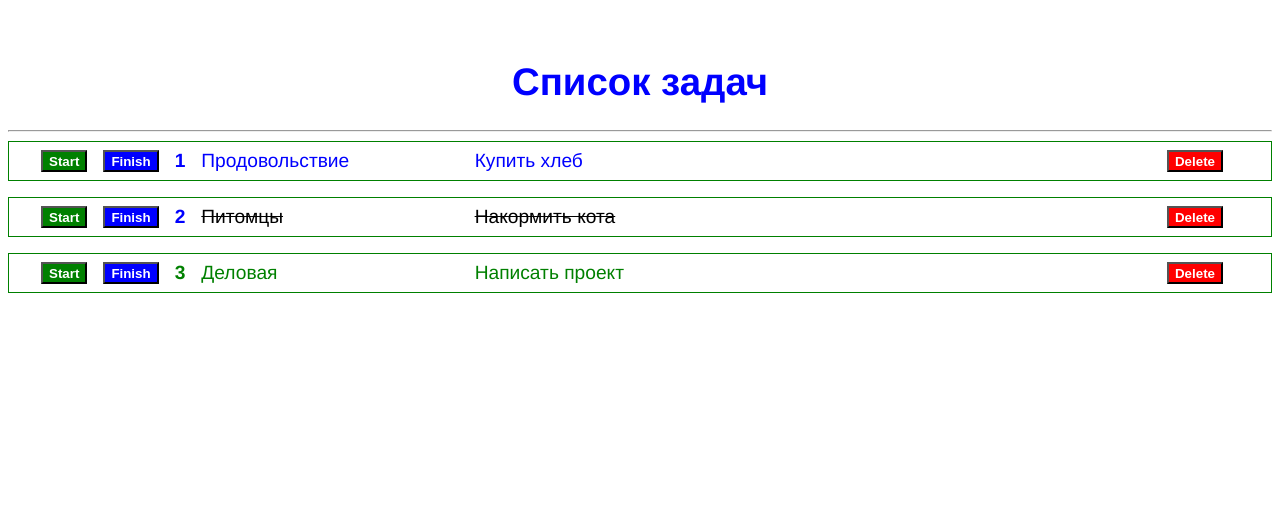
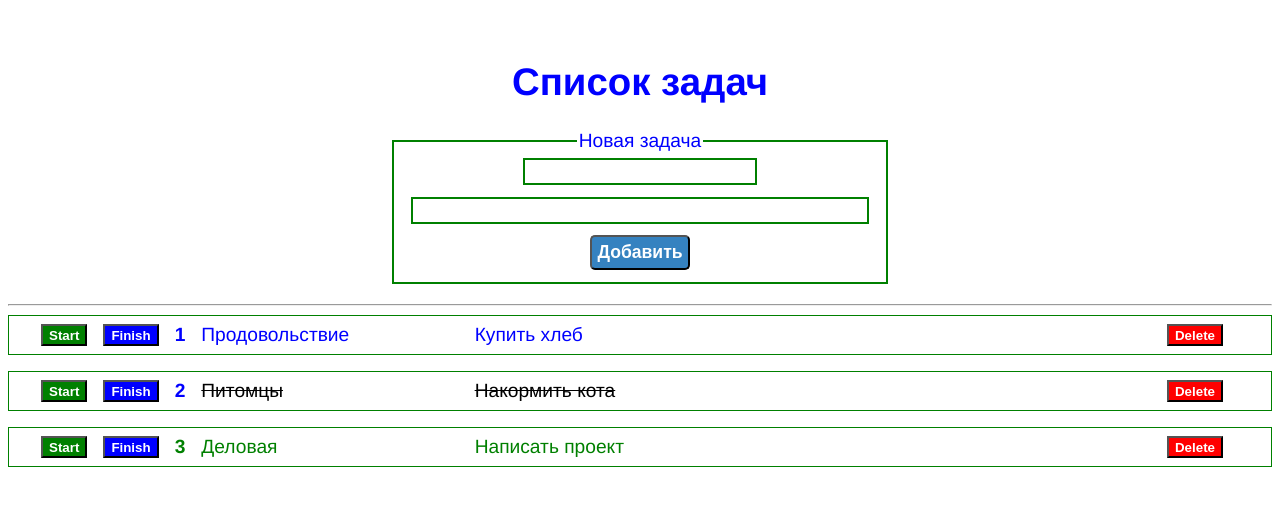
Before and after one commit to Ivan583/big-list, a Vue app: page / in a window 1280 px wide. Shown: the top 506 px of the page. Built offline with nearby package versions, Linux system fonts and the light colour scheme.

Commit message:
Создание компонента новой задачи

```diff
--- a/src/App.vue
+++ b/src/App.vue
@@ -1,9 +1,11 @@
 <template>
   <div id="app">
+    <h1>Список задач</h1>
+    <AddTask />
+    <hr />
     <TaskList
       v-if="tasks.length"
       :item="tasks"
-      msg="Список задач"
       @started-task="startedTask"
       @finish-task="finishTask"
       @remove-task="removeTask"
@@ -14,6 +16,7 @@
 
 <script>
 import TaskList from "@/components/TaskList.vue";
+import AddTask from "@/components/AddTask.vue";
 
 export default {
   name: "App",
@@ -22,7 +25,7 @@ export default {
       tasks: []
     };
   },
-  components: { TaskList },
+  components: { TaskList, AddTask },
   methods: {
     startedTask(id) {
       console.log(id);
--- /dev/null
+++ b/src/components/AddTask.vue
@@ -0,0 +1,41 @@
+<template>
+  <form>
+    <fieldset>
+      <legend>Новая задача</legend>
+      <input type="text" />
+      <input type="text" class="content" />
+      <button type="submit">Добавить</button>
+    </fieldset>
+  </form>
+</template>
+
+<style scoped>
+form {
+  width: 500px;
+  margin: 10px auto 20px;
+}
+
+fieldset,
+input {
+  border: 2px solid green;
+}
+
+input {
+  font-size: 1.1rem;
+  margin-bottom: 0.7rem;
+}
+
+.content {
+  width: 450px;
+  /* margin-bottom: 0.4rem; */
+}
+
+button {
+  font-size: 1.1rem;
+  font-weight: bold;
+  color: white;
+  background-color: rgb(53, 130, 192);
+  border-radius: 5px;
+  padding: 5px;
+}
+</style>
--- a/src/components/TaskList.vue
+++ b/src/components/TaskList.vue
@@ -1,7 +1,5 @@
 <template>
   <ul>
-    <h1>{{msg}}</h1>
-    <hr />
     <TaskItem
       v-for="task in item"
       :key="task.id"
```
